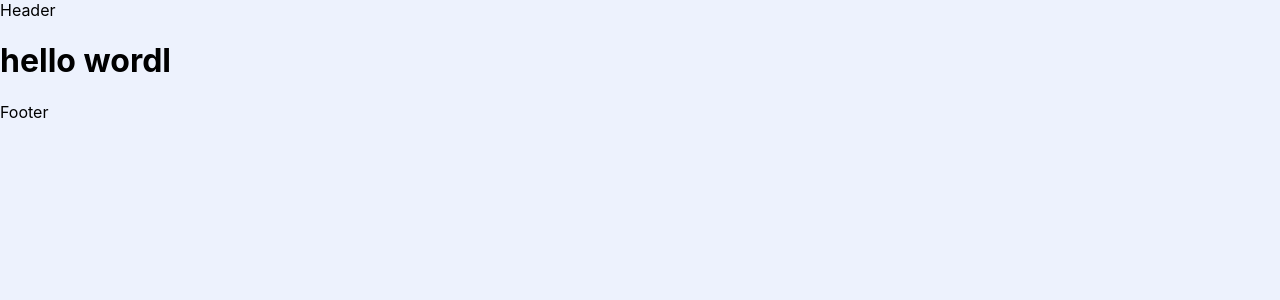
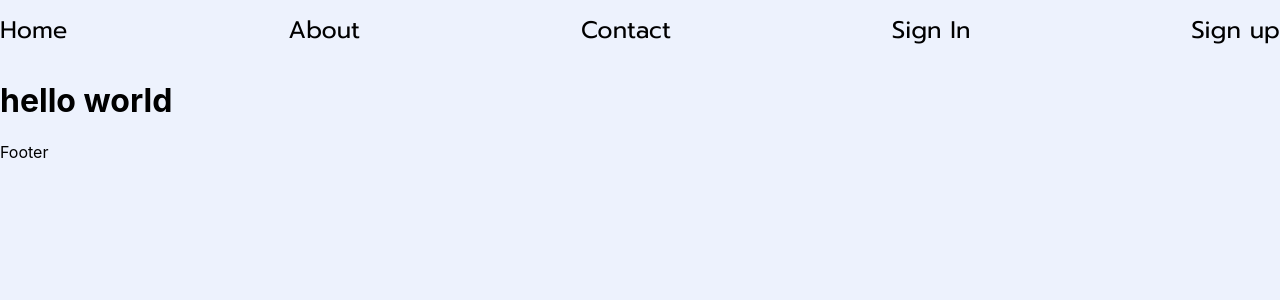
Before and after one commit to Zuhaibkhalifa/Header, a React (Create React App) app: page / in a window 1280 px wide. Shown: the top 300 px of the page. Built offline with nearby package versions, Linux system fonts and the light colour scheme.

Commit message:
Header added

```diff
--- a/package.json
+++ b/package.json
@@ -3,6 +3,10 @@
   "version": "0.1.0",
   "private": true,
   "dependencies": {
+    "@emotion/react": "^11.10.0",
+    "@emotion/styled": "^11.10.0",
+    "@mui/icons-material": "^5.8.4",
+    "@mui/material": "^5.10.0",
     "@testing-library/jest-dom": "^5.16.5",
     "@testing-library/react": "^13.3.0",
     "@testing-library/user-event": "^13.5.0",
--- /dev/null
+++ b/src/Components/Common/Header/Header.css
@@ -0,0 +1,14 @@
+
+.navbar{
+    display: flex;
+    background-color:   var(--color-primary) ;
+    height: 60px;
+    align-items: center;
+    justify-content: space-between;
+    font-family: var(--font-primary);
+    font-size: x-large;
+    color: black
+}
+.navbar link{
+    color: black!important;
+}
--- a/src/Components/Common/Header/Header.js
+++ b/src/Components/Common/Header/Header.js
@@ -1,9 +1,23 @@
-import React from 'react'
+import React from 'react';
+import {  Link } from "react-router-dom";
+import "./Header.css";
 
-function Header() {
+
+const Header= () =>{
   return (
-    <div>Header</div>
-  )
+  <div className='navbar'>
+
+
+      <Link to="/" style={{textDecoration: 'none',color:"black"}}>Home</Link>
+
+      <Link to="/About" style={{textDecoration: 'none',color:"black"}}>About</Link>
+
+      <Link to="/Contact" style={{textDecoration: 'none', color:"black"}}>Contact</Link>
+
+      <Link to="/form" style={{textDecoration: 'none', color:"black"}}>Sign In</Link>
+      <Link to="/form" style={{textDecoration: 'none', color:"black"}}>Sign up</Link>
+
+  </div>
+  );
 }
-
-export default Header
+export default Header;
--- a/src/Components/Contact/Contact.js
+++ b/src/Components/Contact/Contact.js
@@ -1,7 +1,9 @@
 import React from "react";
 
 function Contact() {
-  return <div>Contact</div>;
+  return <div>
+           <h1>Contact</h1>
+        </div>;
 }
 
 export default Contact;
--- a/src/Components/Home/Home.js
+++ b/src/Components/Home/Home.js
@@ -4,7 +4,7 @@ import "./Home.css";
 const Home = () => {
   return (
     <div>
-      <h1>hello wordl</h1>
+      <h1>hello world</h1>
     </div>
   );
 };
--- a/src/index.css
+++ b/src/index.css
@@ -1,3 +1,4 @@
+@import url('https://fonts.googleapis.com/css2?family=Prompt:wght@300;400;700&display=swap');
 body {
   --color-primary: #edf2fd;
   --color-secondary: #8d99ae;
@@ -9,6 +10,8 @@ body {
     sans-serif;
   -webkit-font-smoothing: antialiased;
   -moz-osx-font-smoothing: grayscale;
+
+  --font-primary: 'Prompt', sans-serif;
 }
 
 code {
```
Also changed, not shown: 1 other file (tests, documents, lock files or other folders).
